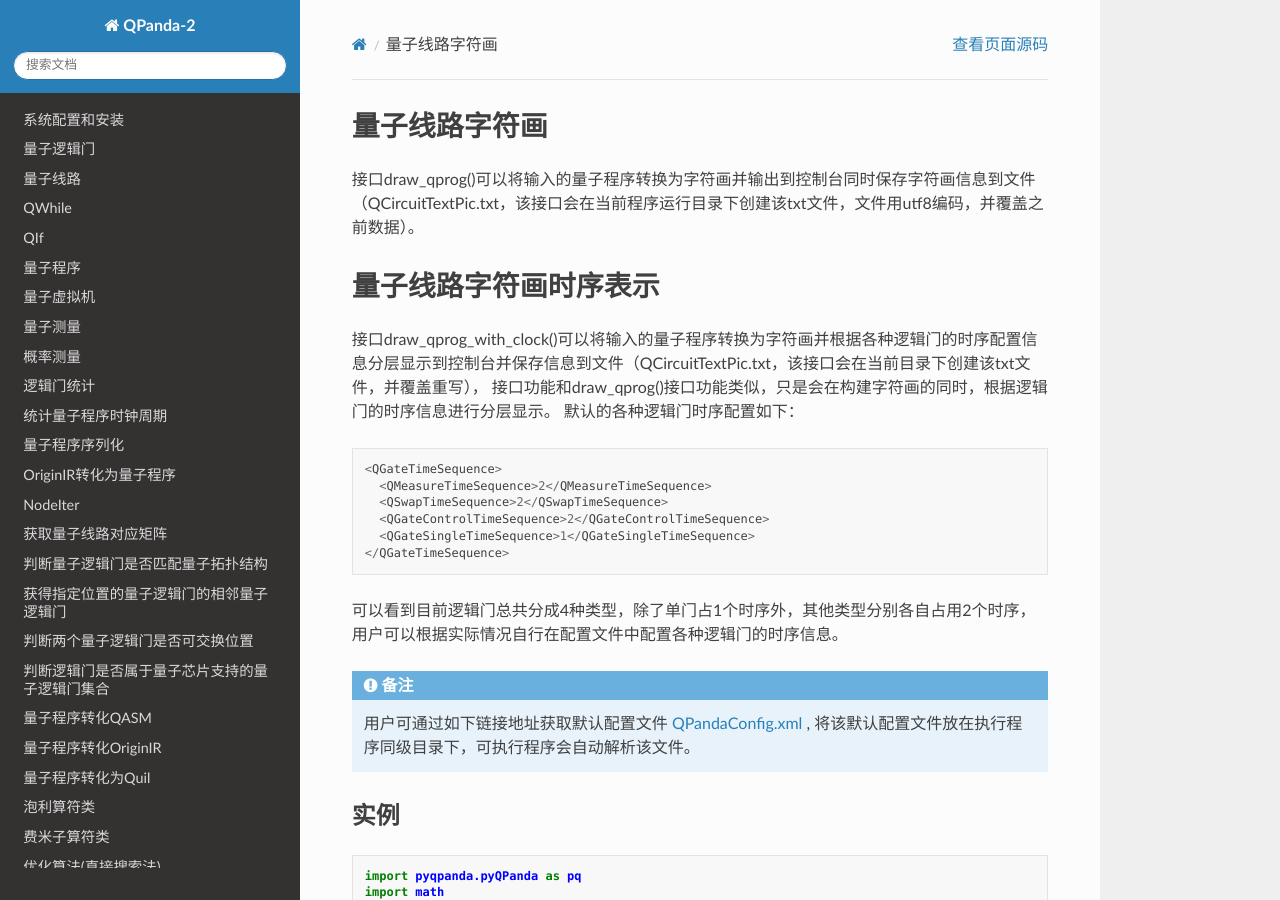
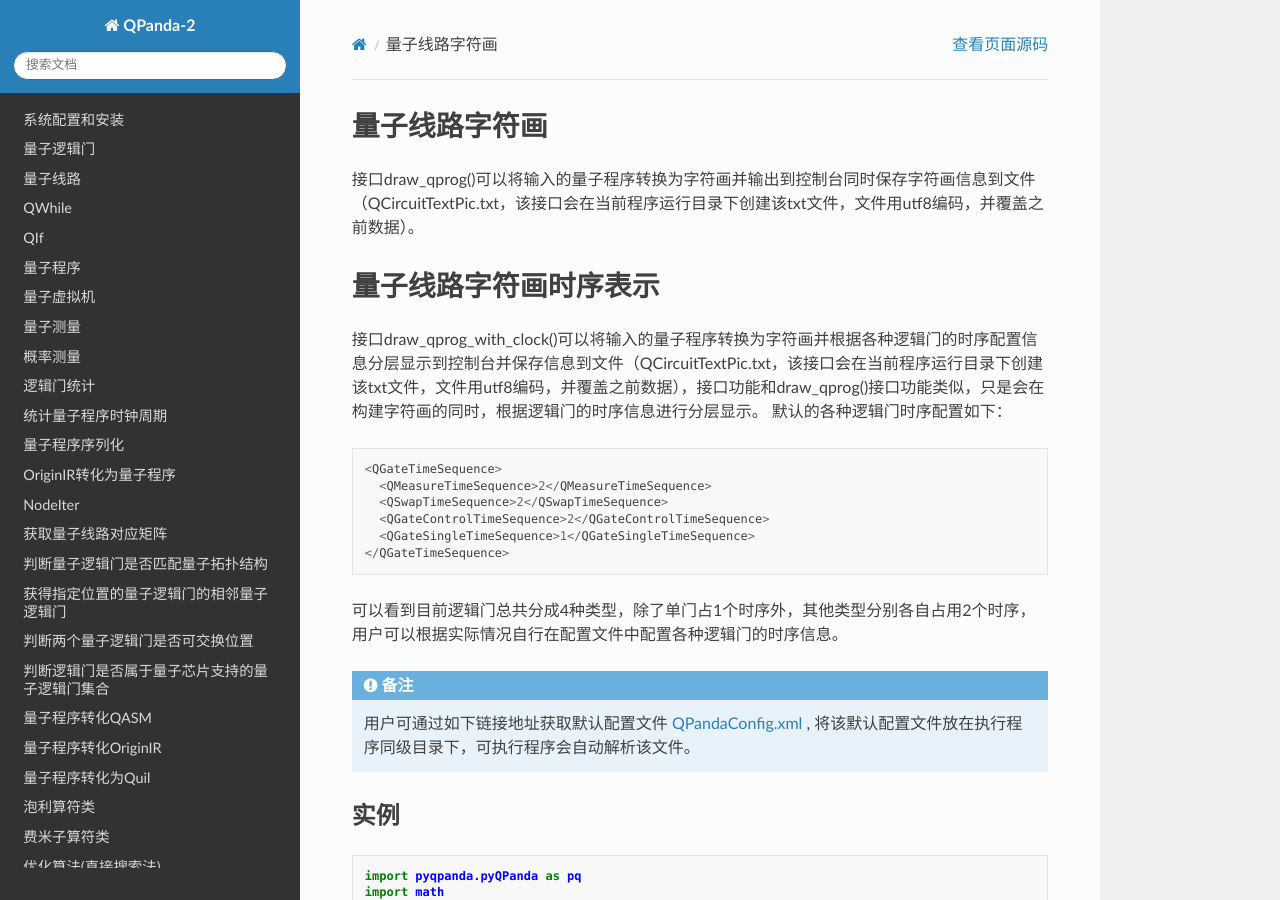
Before and after one commit to OriginQ/pyQPanda-Toturial, a Sphinx documentation site: the page built from source/DrawQProg.rst, in a window 1280 px wide and 900 px high. Built offline with Sphinx 7.4.7 and the Read the Docs theme 2.0.0, drawn with Linux system fonts in a browser that asks for light colours; pages that are not in the unit, such as notebooks, are missing from menus.

Commit message:
Update DrawQProg.rst

```diff
--- a/source/DrawQProg.rst
+++ b/source/DrawQProg.rst
@@ -6,8 +6,7 @@
 量子线路字符画时序表示
 ====================
 
-接口draw_qprog_with_clock()可以将输入的量子程序转换为字符画并根据各种逻辑门的时序配置信息分层显示到控制台并保存信息到文件（QCircuitTextPic.txt，该接口会在当前目录下创建该txt文件，并覆盖重写），
-接口功能和draw_qprog()接口功能类似，只是会在构建字符画的同时，根据逻辑门的时序信息进行分层显示。
+接口draw_qprog_with_clock()可以将输入的量子程序转换为字符画并根据各种逻辑门的时序配置信息分层显示到控制台并保存信息到文件（QCircuitTextPic.txt，该接口会在当前程序运行目录下创建该txt文件，文件用utf8编码，并覆盖之前数据），接口功能和draw_qprog()接口功能类似，只是会在构建字符画的同时，根据逻辑门的时序信息进行分层显示。
 默认的各种逻辑门时序配置如下：
 ::
     <QGateTimeSequence>
```
